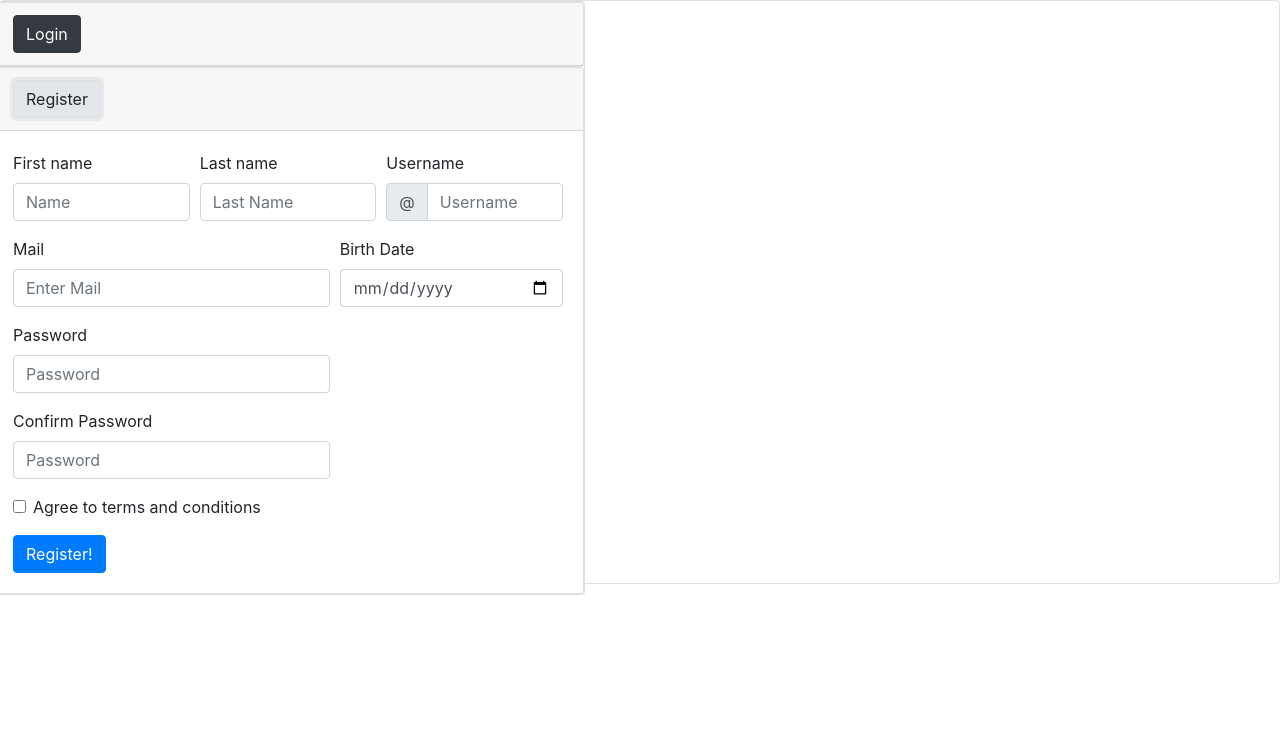
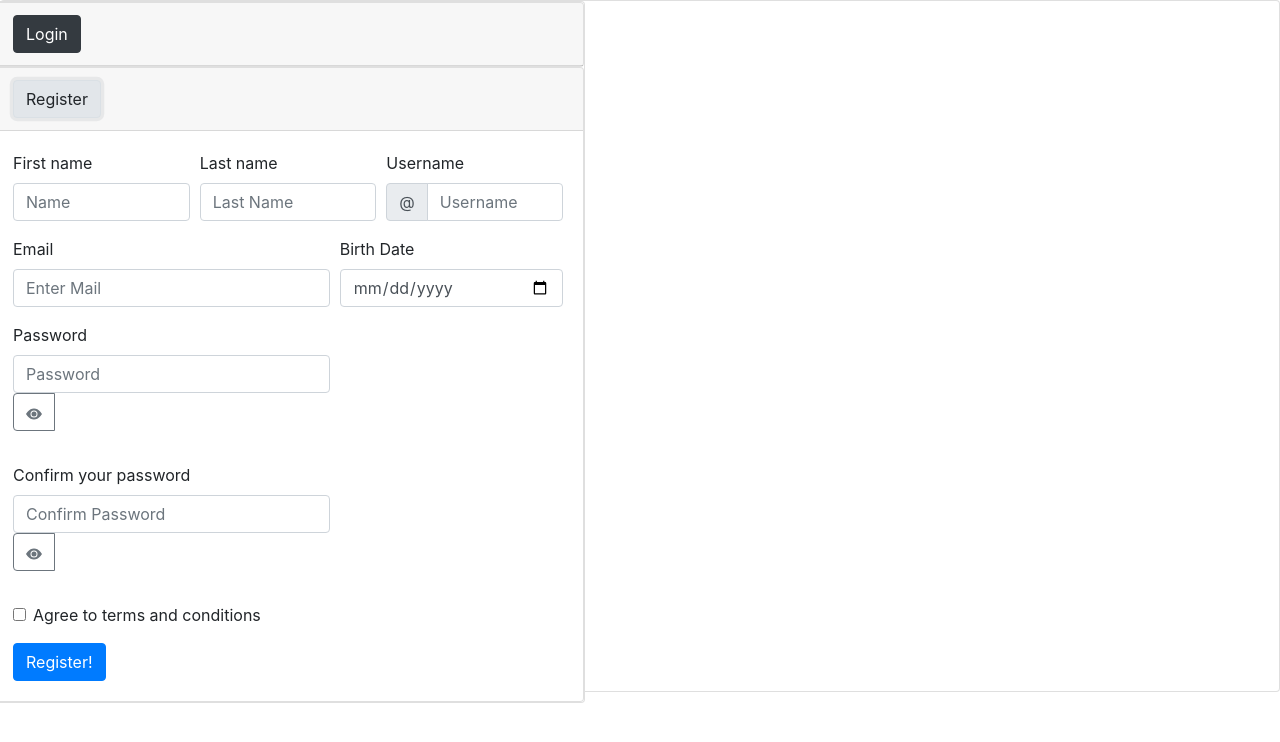
Before and after one commit to FSD0321STR/twitter, a React (Vite) app: page / in a window 1280 px wide. Both pictures are taken after a click on the button "Register". Shown: the top 742 px of the page. Built offline with nearby package versions, Linux system fonts and the light colour scheme.

Commit message:
Register changes

```diff
--- a/package.json
+++ b/package.json
@@ -9,6 +9,7 @@
   "dependencies": {
     "axios": "^0.21.1",
     "bootstrap": "^4.6.0",
+    "bootstrap-icons": "^1.5.0",
     "formik": "^2.2.9",
     "jsonwebtoken": "^8.5.1",
     "react": "^17.0.0",
--- a/src/components/authProvider.jsx
+++ b/src/components/authProvider.jsx
@@ -48,7 +48,11 @@ function AuthProvider({ children }) {
   const login = async ({ email, password }) => {
     await api
       .login({ email, password })
-      .then((token) => {
+      .then((data) => {
+        if (data.message) {
+          dispatch({ type: "logout" });
+          return data.message;
+        }
         dispatch({ type: "login", token: token.token });
         localStorage.setItem("token", token.token);
       })
--- a/src/components/template/menu/menu.jsx
+++ b/src/components/template/menu/menu.jsx
@@ -1,5 +1,4 @@
 import React from "react";
-import handleLogout from "/src/components/users/logOut.jsx";
 import {
   Navbar,
   Nav,
@@ -51,7 +50,7 @@ function Menu() {
                     Another action
                   </NavDropdown.Item>
                   <NavDropdown.Divider />
-                  <NavDropdown.Item href="/" onClick={handleLogout()}>
+                  <NavDropdown.Item href="/">
                     Log Out{" "}
                     <img
                       width="18"
--- a/src/components/user/logOut.jsx
+++ b/src/components/user/logOut.jsx
@@ -1,12 +1,13 @@
 import React from "react";
 import { useHistory } from "react-router-dom";
+import useAuth from "../../hooks/useAuth";
 
 async function handleLogout() {
-  await Auth.signOut();
+  await useAuth.signOut();
 
   userHasAuthenticated(false);
 
-  history.push("/");
+  const useistory.push("/");
 }
 
 export default handleLogout;
--- a/src/components/user/profile/edit/edit.jsx
+++ b/src/components/user/profile/edit/edit.jsx
@@ -26,7 +26,7 @@ function EditProfile() {
         <Form>
           <Form.Group>
             <Form.File
-              id="exampleFormControlFile1"
+              id="exampleFormControlFile2"
               label="Upload your header photo here"
             />
           </Form.Group>
--- a/src/components/user/welcome/loginForm.jsx
+++ b/src/components/user/welcome/loginForm.jsx
@@ -3,18 +3,19 @@ import Form from "react-bootstrap/Form";
 import { useHistory } from "react-router-dom";
 import useAuth from "../../hooks/useAuth";
 
+const sleep = (ms) => new Promise((r) => setTimeout(r, ms));
 
 
 function LoginForm() {
-  const { login } = useAuth();
+  const { login, logged } = useAuth();
   const history = useHistory();
   const [email, setEmail] = useState("");
   const [password, setPassword] = useState("");
 
-  function handleSubmit(event) {
+  async function handleSubmit(event) {
     event.preventDefault();
-    login({ email, password });
-    history.push("/Pedro");
+    await login({ email, password });
+    if (logged) history.push("/Pedro");
   }
 
   return (
@@ -37,9 +38,13 @@ function LoginForm() {
           onChange={(e) => setPassword(e.target.value)}
         />
       </Form.Group>
+
+
       <Form.Group controlId="formBasicCheckbox">
         <Form.Check type="checkbox" label="Remember me" />
       </Form.Group>
+
+
       <button type="submit">Log In</button>
     </Form>
   );
--- a/src/components/user/welcome/registerForm.jsx
+++ b/src/components/user/welcome/registerForm.jsx
@@ -1,161 +1,310 @@
 import React, { useState } from "react";
-import { Formik } from "formik";
-import * as yup from "yup";
+import { Formik, Field } from "formik";
 import Form from "react-bootstrap/Form";
 import Col from "react-bootstrap/Col";
 import InputGroup from "react-bootstrap/InputGroup";
-import LoadingButton from "./loadingButton";
 import { useHistory } from "react-router-dom";
 import useAuth from "../../hooks/useAuth";
 import { Button } from "react-bootstrap";
 
+function RegisterForm() {
+  const auth = useAuth();
+  const history = useHistory();
+  const [show, setShow] = useState(false);
+  const [reShow, setReShow] = useState(false);
 
-const schema = yup.object().shape({
-  firstName: yup.string().required(),
-  lastName: yup.string().required(),
-  username: yup.string().required(),
-  mail: yup.string().required(),
-  birthDate: yup.string().required(),
-  password: yup.string().required(),
-  confirmPassword: yup.string().required(),
-  terms: yup.bool().required().oneOf([true], "Terms must be accepted"),
-});
+  const showPassword = () => setShow(!show);
+  const showRePassword = () => setReShow(!reShow);
 
-function RegisterForm() {
-  const { register } = useAuth();
-  const history = useHistory();
-  const [email, setEmail] = useState("");
-  const [password, setPassword] = useState("");
-  const [firstName, setFirstName] = useState("");
-  const [lastName, setLastName] = useState("");
-  const [userName, setUserName] = useState("");
-  const [birthDate, setBirthDate] = useState("");
+  const validateEmail = (value) => {
+    if (!value) {
+      return "Email adress is required.";
+    }
+    if (
+      !/^[a-zA-Z0-9.!#$%&'*+/=?^_`{|}~-]+@[a-zA-Z0-9-]+(?:\.[a-zA-Z0-9-]+)*$/.test(
+        value
+      )
+    ) {
+      return "Please, introduce a valid email.";
+    }
+  };
 
-  function handleSubmit(event) {
-    event.preventDefault();
-    register({ email, password, firstName, lastName, userName, birthDate });
-    history.push("/Pedro");
+  const validateFirstName = (value) => {
+    if (!value) {
+      return "Please, provide your first name.";
+    }
+  };
+
+  const validateLastName = (value) => {
+    if (!value) {
+      return "Please, provide your last name.";
+    }
+  };
+
+  const validateUserName = (value) => {
+    if (!value) {
+      return "Please, provide your Username.";
+    }
+  };
+
+  const validateBirthDate = (value) => {
+    if (!value) {
+      return "Please, provide your birth date.";
+    }
+  };
+
+  const passwordsMatch = (password, rePaswword) => {
+    return password === rePassword;
+  };
+
+  const validatePassword = (value) => {
+    if (!value) {
+      return "Please, introduce a valid password.";
+    }
+    if (value.length < 8) {
+      return "Password must have at least 8 characters.";
+    }
+  };
+
+  const validateRePassword = (value) => {
+    if (!value) {
+      return "Please, repeat your password.";
+    }
+    if (value.legth < 8) {
+      return "Password must have at least 8 characters.";
+    }
+  };
+
+  const submitRegisterForm = async (values, actions) => {
+    if (!passwordsMatch(values.password, values.rePassword)) {
+      actions.setSubmitting(false);
+      actions.validateField("password");
     }
 
-  //function onChange(value) {
-  //setFirstName(value);
-  //console.log(firstName);
-  //};
+    auth
+      .register({
+        email: values.email,
+        password: values.password,
+        firstName: values.firstName,
+        lastName: values.lastName,
+        userName: values.userName,
+        birthDate: values.birthDate,
+      })
+      .then((res) => {
+        actions.setSubmitting(false);
+        history.push("/Pedro");
+      });
+  };
 
   return (
     <Formik
-      validationSchema={schema}
-      onSubmit={console.log}
       initialValues={{
         firstName: "",
         lastName: "",
-        username: "",
-        mail: "",
+        userName: "",
+        email: "",
         birthDate: "",
         password: "",
-        confirmPasword: "",
+        rePasword: "",
         terms: false,
       }}
+      onSubmit={submitRegisterForm}
     >
-      {({ handleChange, handleBlur, values, touched, isValid, errors }) => (
-        <Form noValidate onSubmit={handleSubmit}>
+      {(props) => (
+        <Form>
           <Form.Row>
-            <Form.Group as={Col} md="4" controlId="validationFormik01">
+            <Field name="firstName" validate={validateFirstName}>
+              {({ field, form }) => (
+                <Form.Group as={Col} md="4">
                   <Form.Label>First name</Form.Label>
                   <Form.Control
+                    isRequired
                     type="text"
                     placeholder="Name"
                     name="firstName"
-                onChange={(e) => setFirstName(e.target.value)}
-                isValid={touched.firstName && !errors.firstName}
                   />
-              <Form.Control.Feedback> Looks good!   </Form.Control.Feedback>
+                  <Form.Control.Feedback> Looks good! </Form.Control.Feedback>
                 </Form.Group>
-            <Form.Group as={Col} md="4" controlId="validationFormik02">
+              )}
+            </Field>
+
+            <Field name="lastName" validate={validateLastName}>
+              {({ field, form }) => (
+                <Form.Group as={Col} md="4">
                   <Form.Label>Last name</Form.Label>
                   <Form.Control
+                    isRequired
                     type="text"
                     placeholder="Last Name"
                     name="lastName"
-                onChange={(e) => setLastName(e.target.value)}
-                isValid={touched.lastName && !errors.lastName}
                   />
-
                   <Form.Control.Feedback>Looks good!</Form.Control.Feedback>
                 </Form.Group>
-            <Form.Group as={Col} md="4" controlId="validationFormikUsername">
+              )}
+            </Field>
+            <Field name="userName" validate={validateUserName}>
+              {({ field, form }) => (
+                <Form.Group as={Col} md="4">
                   <Form.Label>Username</Form.Label>
                   <InputGroup hasValidation>
                     <InputGroup.Prepend>
-                  <InputGroup.Text id="inputGroupPrepend">@</InputGroup.Text>
+                      <InputGroup.Text id="inputGroupPrepend">
+                        @
+                      </InputGroup.Text>
                     </InputGroup.Prepend>
                     <Form.Control
+                      isRequired
                       type="text"
                       placeholder="Username"
                       aria-describedby="inputGroupPrepend"
-                  name="username"
-                  onChange={(e) => setUserName(e.target.value)}
-                  isInvalid={!!errors.username}
+                      name="userName"
                     />
-                <Form.Control.Feedback type="invalid">
-                  {errors.username}
-                </Form.Control.Feedback>
                   </InputGroup>
                 </Form.Group>
+              )}
+            </Field>
           </Form.Row>
           <Form.Row>
-            <Form.Group as={Col} md="7" controlId="validationFormik03">
-              <Form.Label>Mail</Form.Label>
+            <Field name="email" validate={validateEmail}>
+              {({ field, form }) => (
+                <Form.Group as={Col} md="7">
+                  <Form.Label>Email</Form.Label>
                   <Form.Control
+                    isRequired
                     type="email"
                     placeholder="Enter Mail"
-                name="mail"
-                onChange={(e) => setEmail(e.target.value)}
-                isInvalid={!!errors.mail}
+                    name="email"
                   />
                 </Form.Group>
-            <Form.Group as={Col} md="5" controlId="validationFormik04">
+              )}
+            </Field>
+
+            <Field name="birthDate" validate={validateBirthDate}>
+              {({ field, form }) => (
+                <Form.Group as={Col} md="5">
                   <Form.Label>Birth Date</Form.Label>
-              <Form.Control
-                type="date"
-                placeholder="Enter date"
-                name="birthDate"
-                onChange={(e) => setBirthDate(e.target.value)}
-              />
+                  <Form.Control isRequired type="date" name="birthDate" />
                 </Form.Group>
-            <Form.Group as={Col} md="7" controlId="validationFormik05">
+              )}
+            </Field>
+            <Field name="password" validate={validatePassword}>
+              {({ field, form }) => (
+                <Form.Group as={Col} md="7">
                   <Form.Label>Password</Form.Label>
                   <Form.Control
-                type="password"
+                    isRequired
+                    type={show ? "text" : "password"}
                     placeholder="Password"
                     name="password"
-                onChange={(e) => setPassword(e.target.value)}
-                isInvalid={!!errors.password}
+                    aria-describedby="basic-addon1"
                   />
+                  <InputGroup className="mb-3">
+                    <InputGroup.Prepend>
+                      <Button
+                        variant="outline-secondary"
+                        children={
+                          show ? (
+                            <svg
+                              xmlns="http://www.w3.org/2000/svg"
+                              width="16"
+                              height="16"
+                              fill="currentColor"
+                              class="bi bi-eye-slash"
+                              viewBox="0 0 16 16"
+                            >
+                              <path d="M13.359 11.238C15.06 9.72 16 8 16 8s-3-5.5-8-5.5a7.028 7.028 0 0 0-2.79.588l.77.771A5.944 5.944 0 0 1 8 3.5c2.12 0 3.879 1.168 5.168 2.457A13.134 13.134 0 0 1 14.828 8c-.058.087-.122.183-.195.288-.335.48-.83 1.12-1.465 1.755-.165.165-.337.328-.517.486l.708.709z" />
+                              <path d="M11.297 9.176a3.5 3.5 0 0 0-4.474-4.474l.823.823a2.5 2.5 0 0 1 2.829 2.829l.822.822zm-2.943 1.299.822.822a3.5 3.5 0 0 1-4.474-4.474l.823.823a2.5 2.5 0 0 0 2.829 2.829z" />
+                              <path d="M3.35 5.47c-.18.16-.353.322-.518.487A13.134 13.134 0 0 0 1.172 8l.195.288c.335.48.83 1.12 1.465 1.755C4.121 11.332 5.881 12.5 8 12.5c.716 0 1.39-.133 2.02-.36l.77.772A7.029 7.029 0 0 1 8 13.5C3 13.5 0 8 0 8s.939-1.721 2.641-3.238l.708.709zm10.296 8.884-12-12 .708-.708 12 12-.708.708z" />
+                            </svg>
+                          ) : (
+                            <svg
+                              xmlns="http://www.w3.org/2000/svg"
+                              width="16"
+                              height="16"
+                              fill="currentColor"
+                              class="bi bi-eye-fill"
+                              viewBox="0 0 16 16"
+                            >
+                              <path d="M10.5 8a2.5 2.5 0 1 1-5 0 2.5 2.5 0 0 1 5 0z" />
+                              <path d="M0 8s3-5.5 8-5.5S16 8 16 8s-3 5.5-8 5.5S0 8 0 8zm8 3.5a3.5 3.5 0 1 0 0-7 3.5 3.5 0 0 0 0 7z" />
+                            </svg>
+                          )
+                        }
+                        onClick={showPassword}
+                      />
+                    </InputGroup.Prepend>
+                  </InputGroup>
                 </Form.Group>
-            <Form.Group as={Col} md="7" controlId="validationFormik06">
-              <Form.Label>Confirm Password</Form.Label>
+              )}
+            </Field>
+
+            <Field name="rePassword" validate={validateRePassword}>
+              {({ field, form }) => (
+                <Form.Group as={Col} md="7">
+                  <Form.Label>Confirm your password</Form.Label>
                   <Form.Control
-                type="password"
-                placeholder="Password"
+                    isRequired
+                    type={reShow ? "text" : "password"}
+                    placeholder="Confirm Password"
                     name="password"
-                //onChange={(e) => setPassword(e.target.value)}
-                //isInvalid={!!errors.password}
+                    aria-describedby="basic-addon1"
                   />
+                  <InputGroup className="mb-3">
+                    <InputGroup.Prepend>
+                      <Button
+                        variant="outline-secondary"
+                        children={
+                          reShow ? (
+                            <svg
+                              xmlns="http://www.w3.org/2000/svg"
+                              width="16"
+                              height="16"
+                              fill="currentColor"
+                              class="bi bi-eye-slash"
+                              viewBox="0 0 16 16"
+                            >
+                              <path d="M13.359 11.238C15.06 9.72 16 8 16 8s-3-5.5-8-5.5a7.028 7.028 0 0 0-2.79.588l.77.771A5.944 5.944 0 0 1 8 3.5c2.12 0 3.879 1.168 5.168 2.457A13.134 13.134 0 0 1 14.828 8c-.058.087-.122.183-.195.288-.335.48-.83 1.12-1.465 1.755-.165.165-.337.328-.517.486l.708.709z" />
+                              <path d="M11.297 9.176a3.5 3.5 0 0 0-4.474-4.474l.823.823a2.5 2.5 0 0 1 2.829 2.829l.822.822zm-2.943 1.299.822.822a3.5 3.5 0 0 1-4.474-4.474l.823.823a2.5 2.5 0 0 0 2.829 2.829z" />
+                              <path d="M3.35 5.47c-.18.16-.353.322-.518.487A13.134 13.134 0 0 0 1.172 8l.195.288c.335.48.83 1.12 1.465 1.755C4.121 11.332 5.881 12.5 8 12.5c.716 0 1.39-.133 2.02-.36l.77.772A7.029 7.029 0 0 1 8 13.5C3 13.5 0 8 0 8s.939-1.721 2.641-3.238l.708.709zm10.296 8.884-12-12 .708-.708 12 12-.708.708z" />
+                            </svg>
+                          ) : (
+                            <svg
+                              xmlns="http://www.w3.org/2000/svg"
+                              width="16"
+                              height="16"
+                              fill="currentColor"
+                              class="bi bi-eye-fill"
+                              viewBox="0 0 16 16"
+                            >
+                              <path d="M10.5 8a2.5 2.5 0 1 1-5 0 2.5 2.5 0 0 1 5 0z" />
+                              <path d="M0 8s3-5.5 8-5.5S16 8 16 8s-3 5.5-8 5.5S0 8 0 8zm8 3.5a3.5 3.5 0 1 0 0-7 3.5 3.5 0 0 0 0 7z" />
+                            </svg>
+                          )
+                        }
+                        onClick={showRePassword}
+                      />
+                    </InputGroup.Prepend>
+                  </InputGroup>
                 </Form.Group>
+              )}
+            </Field>
           </Form.Row>
           <Form.Group>
             <Form.Check
               required
               name="terms"
               label="Agree to terms and conditions"
-              onChange={handleChange}
-              isInvalid={!!errors.terms}
-              feedback={errors.terms}
               id="validationFormik0"
             />
           </Form.Group>
-          <Button type="submit">Register!</Button>
+          <Button
+            bgGradient="linear(to-r, red.500, yellow.500"
+            color="white"
+            _hover={{
+                    bgGradient: "linear(to-1, #7928CA, #FF0080)",
+            }}
+            isLoading={props.isSubmitting}
+            type="submit">Register!</Button>
         </Form>
       )}
     </Formik>
```
Also changed, not shown: 1 other file (tests, documents, lock files or other folders). Lines whose indentation alone changed are shown as unchanged.
